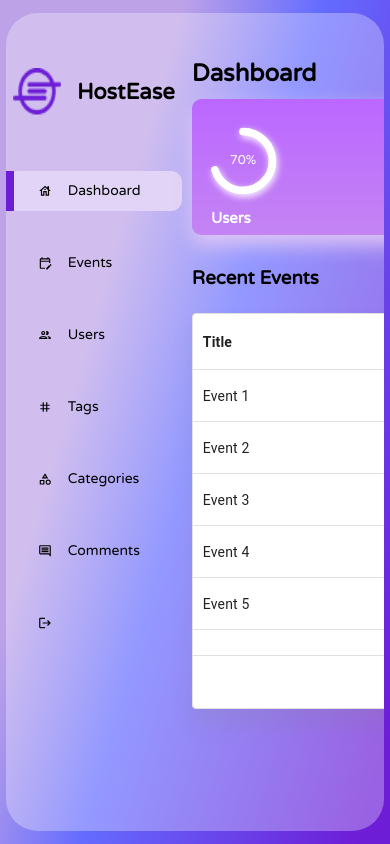
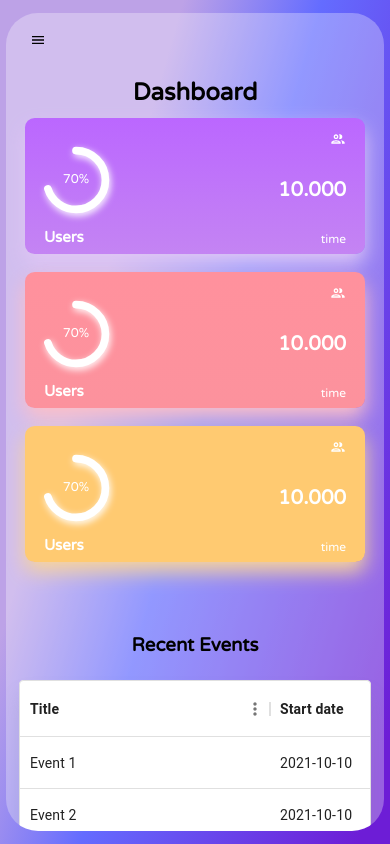
Before and after one commit to enriquedlc/HostEase, a React (Vite) app in the folder client/: page /dev in a window 390 px wide. Built offline with nearby package versions, Linux system fonts and the light colour scheme.

Commit message:
Feature:sparkles:: responsive desing for the dashboard.

```diff
--- a/client/src/Pages/Admin/Components/Card/Card.css
+++ b/client/src/Pages/Admin/Components/Card/Card.css
@@ -101,3 +101,28 @@
 .chart-container {
     width: 68.5%;
 }
+
+@media screen and (max-width: 1200px) {
+
+    .expanded-card {
+        top: 6rem;
+        height: 60vh;
+        left: 6rem;
+    }
+
+}
+
+@media screen and (max-width: 768px) {
+
+    .expanded-card {
+        top: 8rem;
+        height: 50%;
+        left: 15px;
+        width: 90%;
+    }
+
+    .chart-container {
+        width: 100%;
+    }
+
+}
--- a/client/src/Pages/Admin/Components/Cards/Cards.css
+++ b/client/src/Pages/Admin/Components/Cards/Cards.css
@@ -6,3 +6,24 @@
 .parent-card-container {
     width: 100%;
 }
+
+@media screen and (max-width: 1200px) {
+
+    .cards {
+        flex-direction: column;
+
+    }
+
+    .parent-card-container {
+        height: 9rem;
+    }
+
+}
+
+@media screen and (max-width: 768px) {
+
+    .cards {
+        width: 90%;
+    }
+
+}
--- a/client/src/Pages/Admin/Components/MainDashboard/MainDashboard.css
+++ b/client/src/Pages/Admin/Components/MainDashboard/MainDashboard.css
@@ -9,3 +9,20 @@
     padding-bottom: .7rem;
     padding-top: 2.1rem;
 }
+
+@media screen and (max-width: 1200px) {
+
+    .main-dashboard {
+        justify-content: flex-start;
+        margin-top: 2rem;
+    }
+
+}
+
+@media screen and (max-width: 768px) {
+
+    .main-dashboard {
+        align-items: center
+    }
+
+}
--- a/client/src/Pages/Admin/Components/RightSide/RightSide.css
+++ b/client/src/Pages/Admin/Components/RightSide/RightSide.css
@@ -13,3 +13,28 @@
     font-weight: bold;
     margin-bottom: 1rem;
 }
+
+@media screen and (max-width: 1200px) {
+
+    .right-side {
+        justify-content: flex-start;
+        margin-top: 3rem;
+    }
+
+}
+
+@media screen and (max-width: 768px) {
+
+    .right-side {
+        width: 100%;
+        margin-top: 0;
+    }
+
+    .right-side>div {
+        display: flex;
+        flex-direction: column;
+        align-items: center;
+        margin-top: 0;
+    }
+
+}
--- a/client/src/Pages/Admin/Components/Sidebar/Sidebar.css
+++ b/client/src/Pages/Admin/Components/Sidebar/Sidebar.css
@@ -63,6 +63,7 @@
   background: var(--primary-color);
   margin-left: 0;
 }
+
 .active::before {
   content: "";
   width: 8px;
@@ -76,3 +77,54 @@
   bottom: 2.3rem;
   width: 100%;
 }
+
+.menu-icon {
+  display: none;
+}
+
+@media screen and (max-width: 1200px) {
+
+  .menu-item>span {
+    display: none;
+
+  }
+
+  .logo {
+    display: none;
+  }
+}
+
+@media screen and (max-width: 768px) {
+
+  .sidebar {
+    position: fixed;
+    z-index: 9;
+    background: white;
+    width: 55%;
+    padding-right: 1rem;
+    height: 100%;
+  }
+
+  .menu-item>span {
+    display: block;
+  }
+
+  .logo {
+    display: flex;
+  }
+
+  .menu .menu-item:last-child {
+    position: relative;
+    margin-top: 2rem;
+  }
+
+  .menu-icon {
+    display: flex;
+    position: fixed;
+    top: 2rem;
+    z-index: 10;
+    padding-left: 10px;
+    border-radius: 10px;
+  }
+
+}
--- a/client/src/Pages/Admin/Components/Sidebar/Sidebar.tsx
+++ b/client/src/Pages/Admin/Components/Sidebar/Sidebar.tsx
@@ -1,5 +1,6 @@
 
-import { MdLogout, MdOutlineComment, MdOutlineEditCalendar, MdOutlineGroup, MdOutlineHouse, MdTag, MdOutlineCategory } from 'react-icons/md'
+import { motion } from 'framer-motion'
+import { MdLogout, MdMenu, MdOutlineCategory, MdOutlineComment, MdOutlineEditCalendar, MdOutlineGroup, MdOutlineHouse, MdTag } from 'react-icons/md'
 
 import HostEaseLogo from '../../../../assets/HostEase.png'
 
@@ -38,12 +39,41 @@ const SidebarData: SidebarOptions[] = [
     }
 ]
 
+const sidebarVariants = {
+    true: {
+        left: "0"
+    },
+    false: {
+        left: "-60%"
+    }
+}
+
 const Sidebar = () => {
 
     const [selected, setSelected] = useState<number>(0)
+    const [showMenu, setShowMenu] = useState<boolean>(false)
+
+    const handleShowMenu = () => {
+        setShowMenu(!showMenu)
+    }
 
     return (
-        <div className="sidebar">
+        <>
+            <motion.div
+                onClick={() => handleShowMenu()}
+                whileTap={{ scale: 1.4 }}
+                whileHover={{ scale: 1.1 }}
+                className='menu-icon'
+                style={
+                    showMenu
+                        ? { left: "5%" }
+                        : { left: "5%" }}>
+                <MdMenu />
+            </motion.div>
+            <motion.div
+                className="sidebar"
+                variants={sidebarVariants}
+                animate={window.innerWidth <= 768 ? `${showMenu}` : ""}>
                 {/* logo */}
                 <div className="logo">
                     <img src={HostEaseLogo} alt="" />
@@ -68,7 +98,8 @@ const Sidebar = () => {
                         <MdLogout />
                     </div>
                 </div>
-        </div>
+            </motion.div>
+        </>
     )
 }
 
--- a/client/src/Pages/Admin/Components/Table/Table.css
+++ b/client/src/Pages/Admin/Components/Table/Table.css
@@ -2,7 +2,8 @@
     margin-top: 2rem !important;
 }
 
-.table td, th {
+.table td,
+th {
     border: none !important;
 }
 
@@ -31,3 +32,41 @@
     border-radius: 5px !important;
     outline: none !important;
 }
+
+@media screen and (max-width: 1200px) {
+
+    .table {
+        width: 170%;
+        margin-top: 7rem;
+    }
+
+}
+
+@media screen and (max-width: 1120px) {
+
+    .table {
+        margin-top: 5rem;
+    }
+
+}
+
+@media screen and (max-width: 1000px) {
+
+    .table {
+        margin-top: 4rem !important;
+    }
+
+}
+
+@media screen and (max-width: 768px) {
+
+    .table {
+        position: relative;
+        display: flex;
+        flex-direction: column;
+        align-items: center;
+        width: 22rem;
+        margin-bottom: 0px !important;
+    }
+
+}
--- a/client/src/Pages/Admin/Components/Updates/Updates.tsx
+++ b/client/src/Pages/Admin/Components/Updates/Updates.tsx
@@ -1,6 +1,6 @@
 import './Updates.css';
 
-import genericProfileImg from './user.png'
+import genericProfileImg from './user.png';
 
 export const UpdatesData = [
     {
--- a/client/src/Pages/Admin/Dashboard.css
+++ b/client/src/Pages/Admin/Dashboard.css
@@ -9,7 +9,7 @@ section.dashboard-section {
     align-items: center;
 }
 
-div.dashboard-div {
+div.dashboard-div-glass {
     display: grid;
     height: 97%;
     width: 97%;
@@ -18,5 +18,23 @@ div.dashboard-div {
     overflow: hidden;
     grid-template-columns: 11rem auto 20rem;
     gap: 10px;
+}
+
+@media screen and (max-width: 1200px) {
+    div.dashboard-div-glass {
+        grid-template-columns: 10% 50% auto;
+        overflow-y: scroll;
+    }
+}
+
+@media screen and (max-width: 768px) {
+
+    .dashboard-div-glass {
+        grid-template-columns: 1fr !important;
+    }
+
+    .dashboard-div-glass::-webkit-scrollbar {
+        display: none !important;
+    }
 
 }
--- a/client/src/Pages/Admin/Dashboard.tsx
+++ b/client/src/Pages/Admin/Dashboard.tsx
@@ -7,7 +7,7 @@ import './Dashboard.css';
 const Dashboard: React.FC = () => {
   return (
     <section className='dashboard-section'>
-      <div className='dashboard-div'>
+      <div className='dashboard-div-glass'>
         <Sidebar />
         <MainDashboard />
         <RightSide />
```
Also changed, not shown: client/src/Pages/Admin/Components/Card/Card.tsx (+7 -8 lines). Lines whose indentation alone changed are shown as unchanged.
